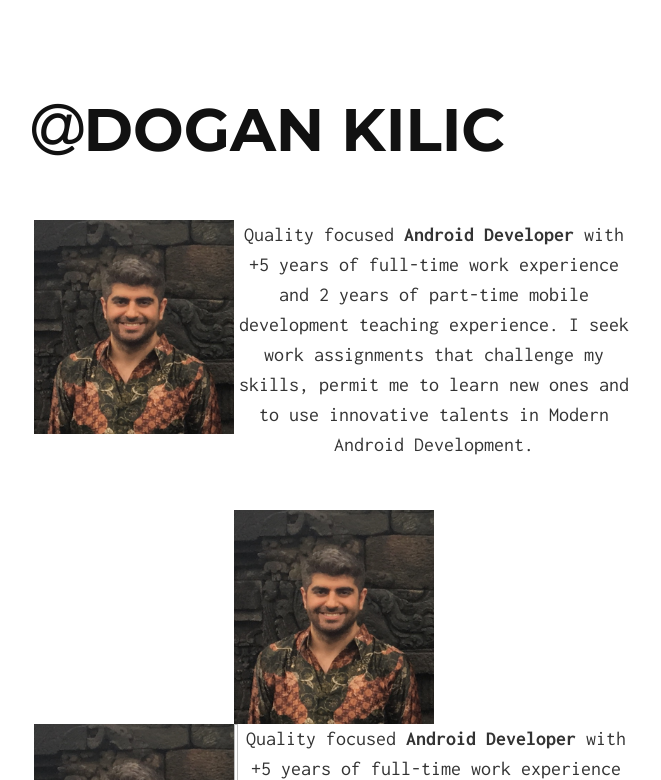
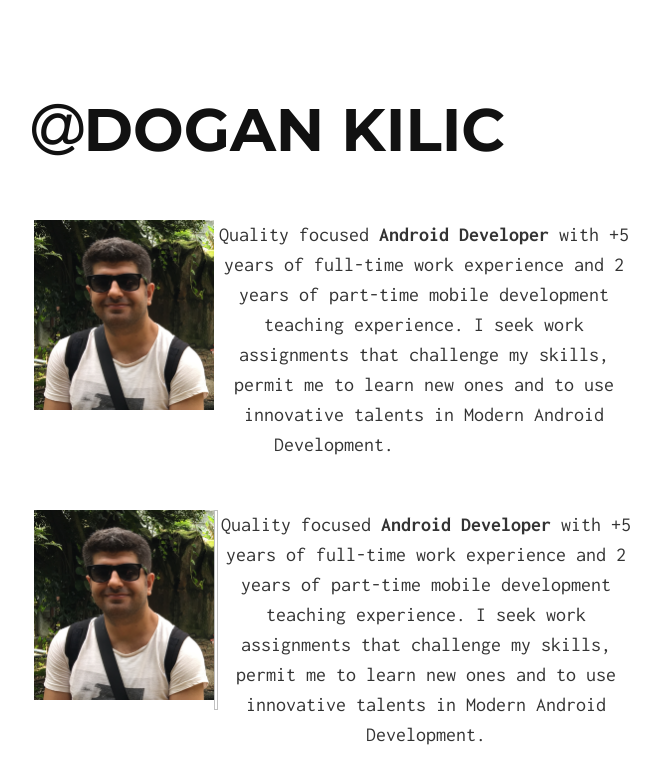
Before and after one commit to dnkilic/dnkilic.github.io, a Jekyll site: the page built from index.md, in a window 1280 px wide. Shown: the top 780 px of the page, without its empty margins (306-967 px from the left). Built offline with Jekyll 4.4.1, drawn with Linux system fonts in a browser that asks for light colours; grey boxes are pictures that could not be loaded.

Commit message:
add profile image

```diff
--- a/index.md
+++ b/index.md
@@ -2,20 +2,15 @@
 layout: default
 ---
 
-<p style="float: left;"><img style="border-width: 2px;" src="/src/profile.jpeg" width="200px" border="1px" /></p>
+<p style="float: left;"><img style="border-width: 2px;" src="/src/profile.JPG" width="180px" border="1px" /></p>
 <p style="text-align: center;">Quality focused <strong>Android Developer</strong> with +5 years of full-time work experience and 2 years of part-time mobile development teaching experience. I seek work assignments that challenge my skills, permit me to learn new ones and to use innovative talents in Modern Android Development.</p>
 <div style="clear: left;">&nbsp;</div>
 
-<div style="text-align: left"><img src="/src/profile.jpeg" width="200" />
-</div>
 
-<p style="float: left;"><img style="border-width: 2px;" src="/src/profile.jpeg" width="200px" border="1px" /></p>
+<p style="float: left;"><img style="border-width: 2px;" src="/src/profile.JPG" width="180px" border="1px" /></p>
 <p style="float: left;"><img width="4px" height="200px"/></p>
 <p style="text-align: center;">Quality focused <strong>Android Developer</strong> with +5 years of full-time work experience and 2 years of part-time mobile development teaching experience. I seek work assignments that challenge my skills, permit me to learn new ones and to use innovative talents in Modern Android Development.</p>
 <div style="clear: left;">&nbsp;</div>
-
-<div style="text-align: left"><img src="/src/profile.jpeg" width="200" />
-</div>
 
 | <i class="fa fa-github" aria-hidden="true"></i> | <i class="fa fa-medium" aria-hidden="true"></i> | <i class="fa fa-linkedin" aria-hidden="true"></i> | <img src="https://hrcdn.net/fcore/assets/brand/h_mark_sm-966d2b45e3.svg" >
 |:-----------------------------------------------:|:-----------------------------------------------:|:---------------------------------------------------------:|:---------------------------------------------------------:|
```
Also changed, not shown: src/profile.JPG (added), src/profile.jpeg (deleted).
